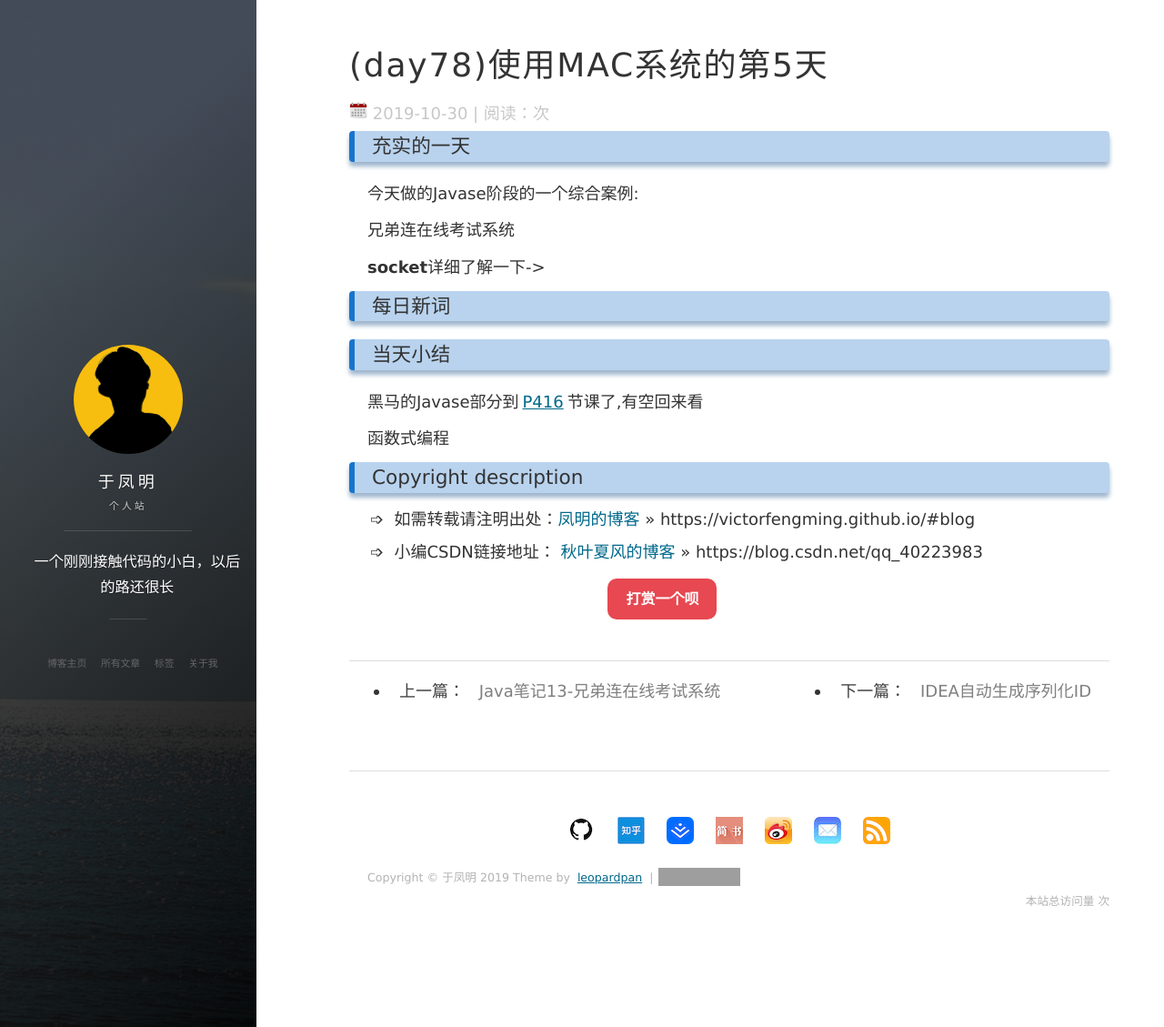
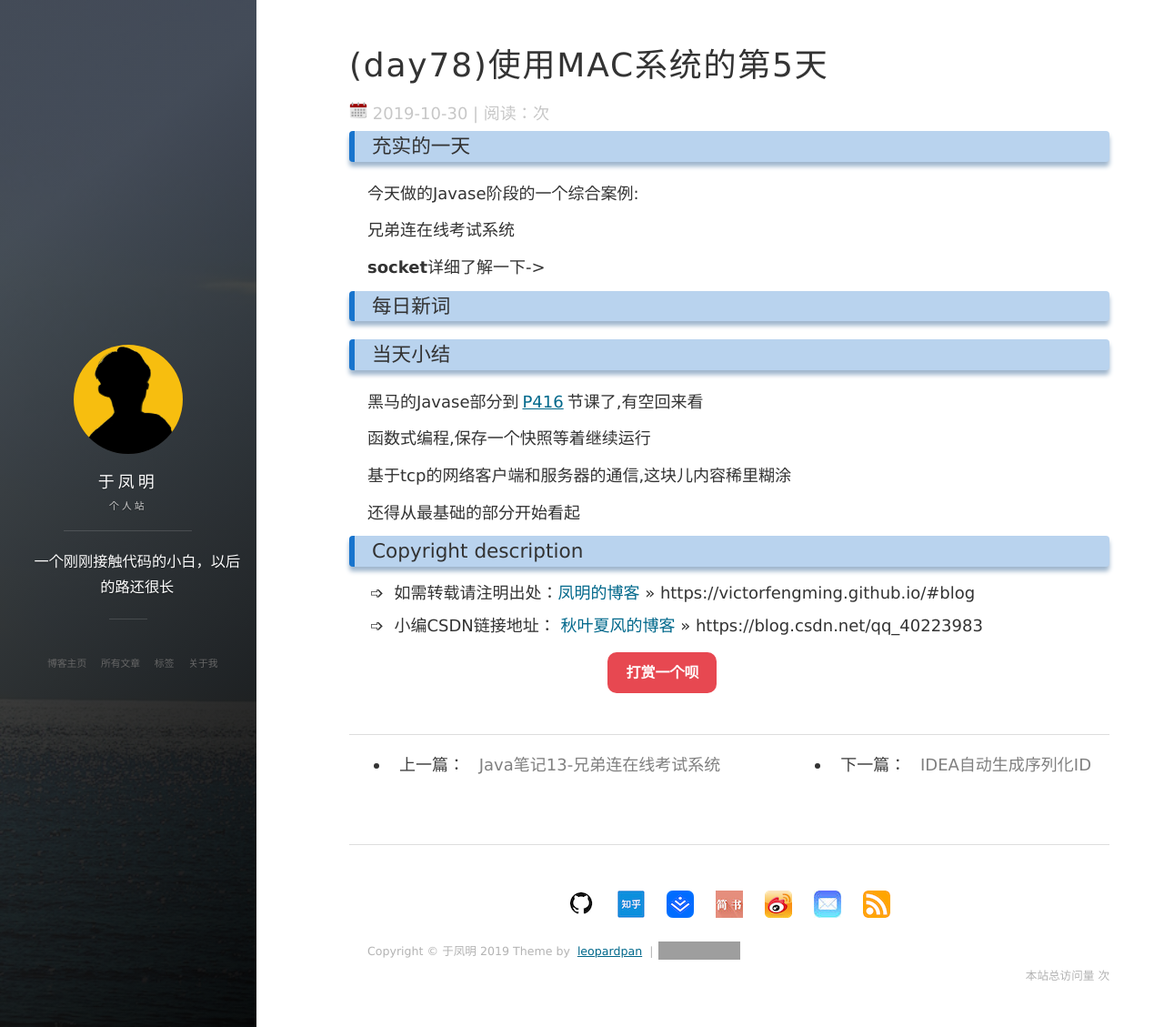
Before and after one commit to victorfengming/victorfengming.github.io.leopardpan, a Jekyll site: the page built from _posts/daily/2019-10-30-day78.md, in a window 1280 px wide and 1129 px high. Shown: the whole window at 91% size. Built offline with Jekyll 4.4.1, drawn with Linux system fonts in a browser that asks for light colours; nearby versions of some CDN libraries; comment, search, counter and statistics services are not loaded; grey boxes are pictures that could not be loaded.

Commit message:
tcp的网络客户端和服务器++

```diff
--- a/_posts/daily/2019-10-30-day78.md
+++ b/_posts/daily/2019-10-30-day78.md
@@ -17,4 +17,8 @@ tags: XDH
 ### 当天小结
 黑马的Javase部分到[P416](https://www.bilibili.com/video/av62541169/?p=416)节课了,有空回来看
 
-函数式编程
+函数式编程,保存一个快照等着继续运行
+
+基于tcp的网络客户端和服务器的通信,这块儿内容稀里糊涂
+
+还得从最基础的部分开始看起
```
